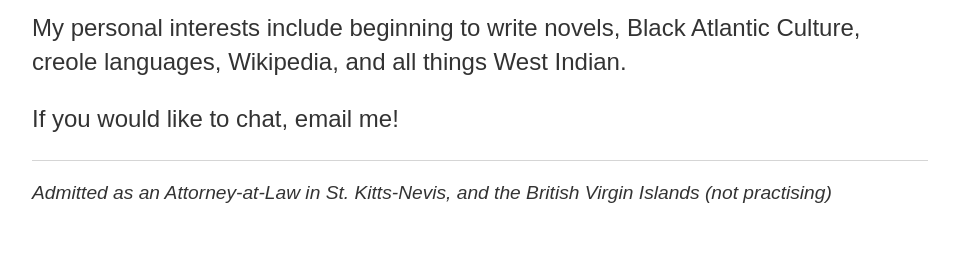
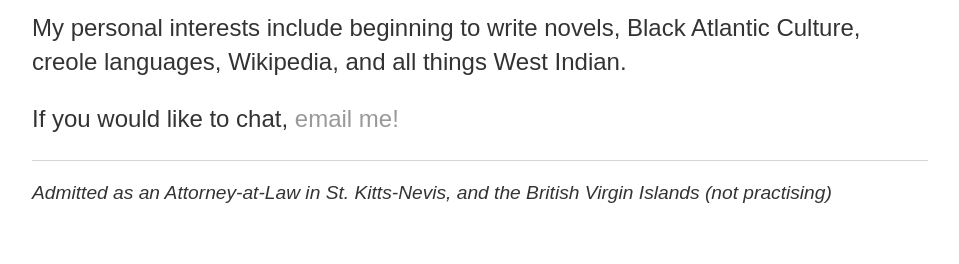
Before and after one commit to willaliburd/willaliburd.github.io, a Jekyll site: the page index.html, which Jekyll copies as it is, in a window 1280 px wide. Shown: the part 1028-1292 px from the top of the page, without its empty margins (160-1119 px from the left). Built offline with Jekyll 4.4.1, drawn with Linux system fonts in a browser that asks for light colours; part of the change alters nothing that is shown.

```diff
--- a/index.html
+++ b/index.html
@@ -67,7 +67,7 @@
 
 	<p>My personal interests include beginning to write novels, Black Atlantic Culture, creole languages, Wikipedia, and all things West Indian. </p>
 
-        <p>If you would like to chat, email me!</p>
+        <p>If you would like to chat, <a href="mailto:willa@nattakm.com">email me!</a> </p>
 
 
 </div><!-- /.container -->
```
